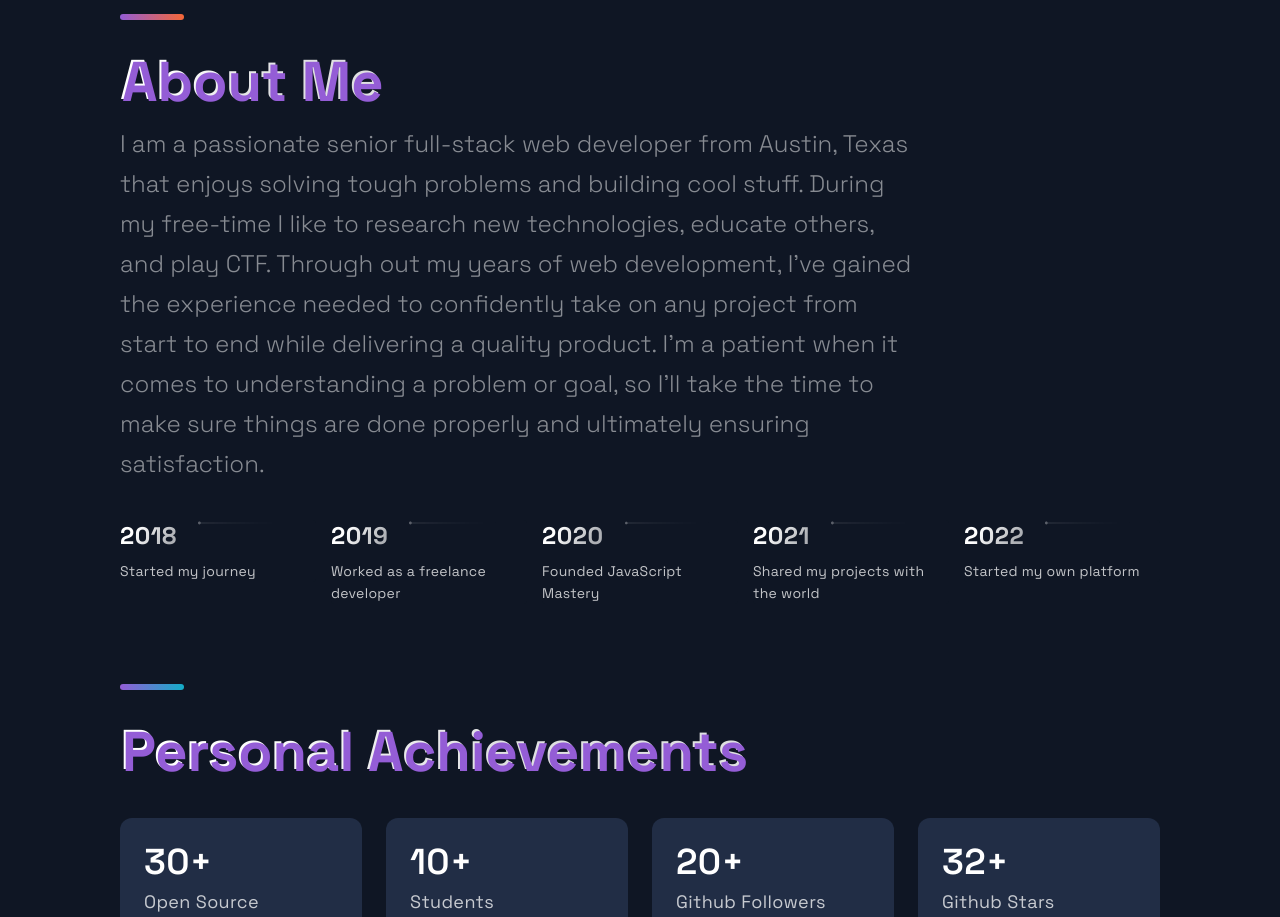
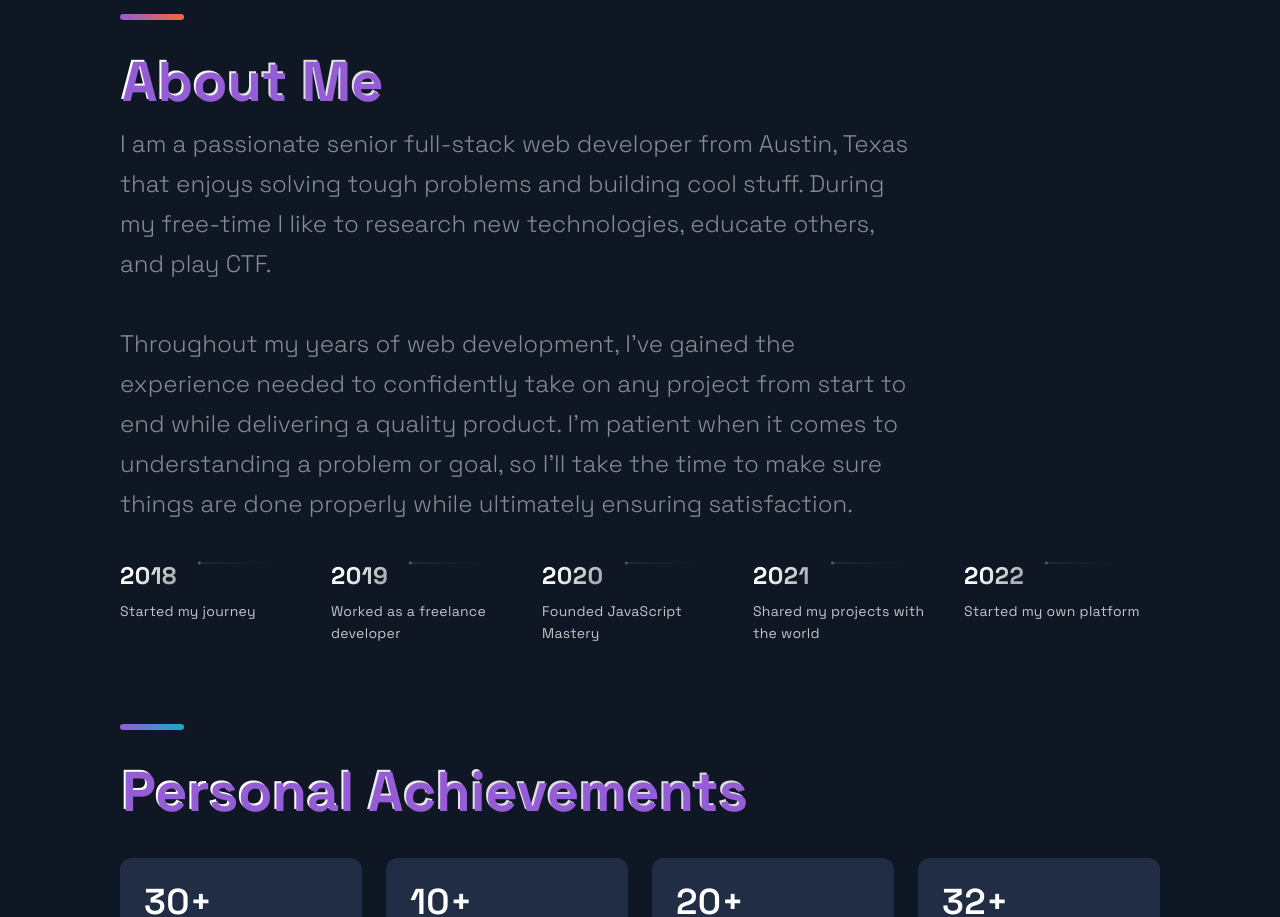
Before and after one commit to EdenSea333/portfolio_website, a Next.js app: page / in a window 1280 px wide. Shown: the part 3680-4597 px from the top of the page. Built offline with nearby package versions, Linux system fonts and the light colour scheme.

Commit message:
change text style

```diff
--- a/src/components/TimeLine/TimeLine.js
+++ b/src/components/TimeLine/TimeLine.js
@@ -46,7 +46,9 @@ const Timeline = () => {
     <Section id="about">
       <SectionTitle>About Me</SectionTitle>
       <SectionText>
-        I am a passionate senior full-stack web developer from Austin, Texas that enjoys solving tough problems and building cool stuff. During my free-time I like to research new technologies, educate others, and play CTF. Through out my years of web development, I've gained the experience needed to confidently take on any project from start to end while delivering a quality product. I'm a patient when it comes to understanding a problem or goal, so I'll take the time to make sure things are done properly and ultimately ensuring satisfaction.
+        I am a passionate senior full-stack web developer from Austin, Texas that enjoys solving tough problems and building cool stuff. During my free-time I like to research new technologies, educate others, and play CTF.<br />
+        <br />
+        Throughout my years of web development, I've gained the experience needed to confidently take on any project from start to end while delivering a quality product. I'm patient when it comes to understanding a problem or goal, so I'll take the time to make sure things are done properly while ultimately ensuring satisfaction.
       </SectionText>
       <CarouselContainer ref={carouselRef} onScroll={handleScroll}>
         <>
```
Also changed, not shown: 2 other files (tests, documents, lock files or other folders).
